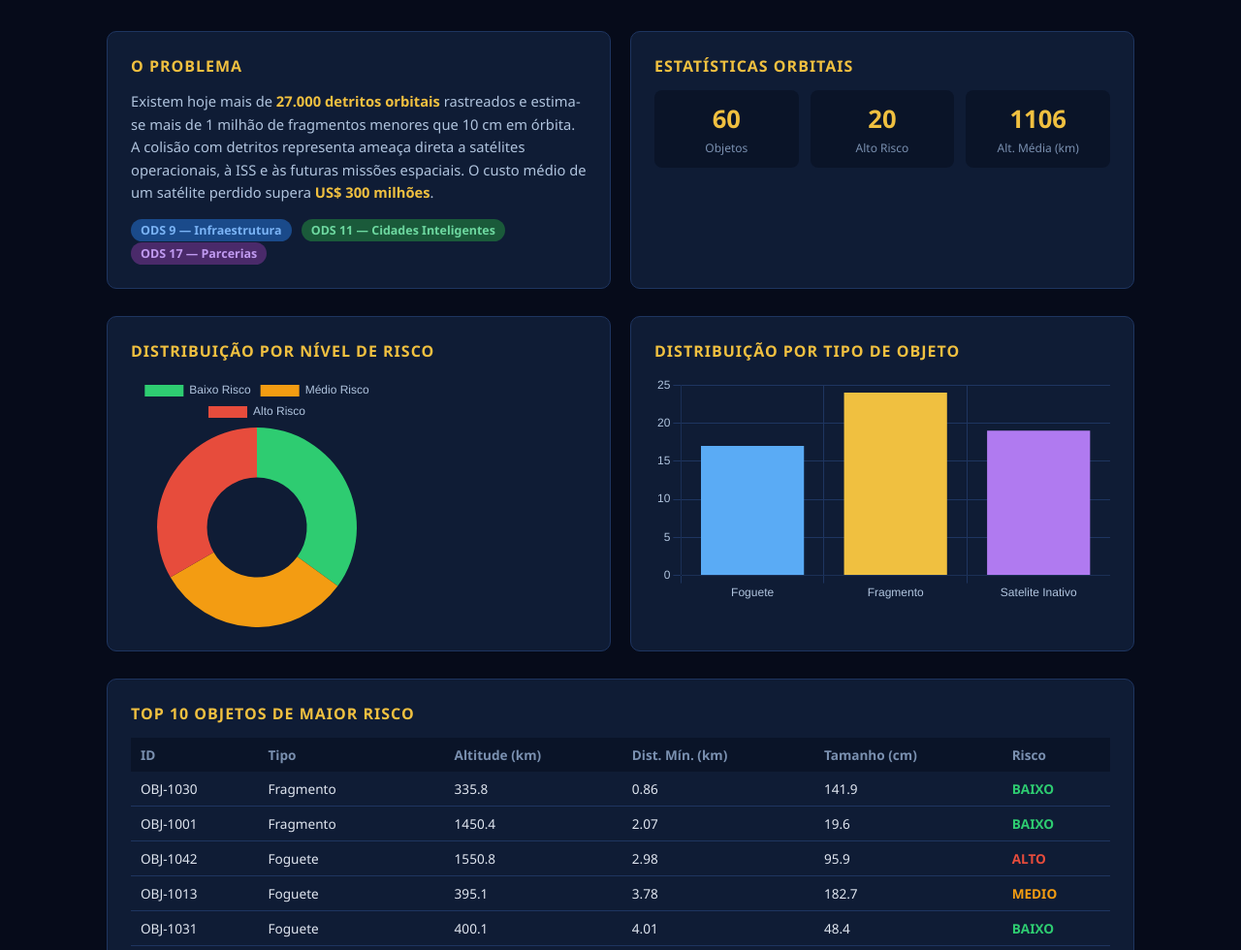
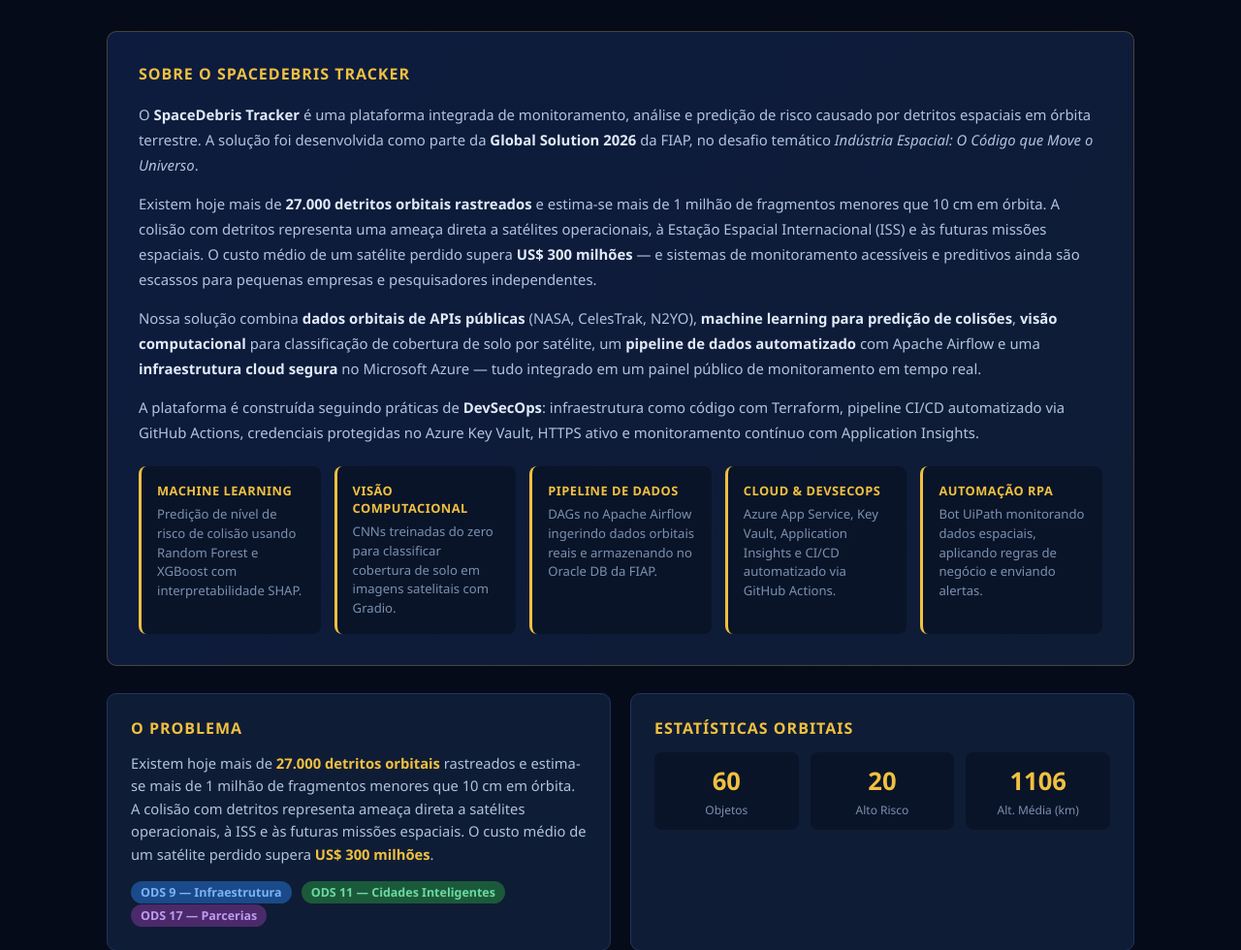
Before and after one commit to FelipeHeilmann/space-debris, a Flask app: page / in a window 1280 px wide. Shown: the part 135-1115 px from the top of the page at 97% size. Run offline with Flask 3, Linux system fonts and the light colour scheme.

Commit message:
feat(sdtcc): add detailed project description section to dashboard

```diff
--- a/sdtcc/app/templates/index.html
+++ b/sdtcc/app/templates/index.html
@@ -57,6 +57,16 @@
     .risco-baixo  { color: #2ecc71; font-weight: bold; }
 
     footer { text-align: center; padding: 24px; color: #4a6080; font-size: 0.8rem; border-top: 1px solid #1e3560; }
+
+    .about { background: linear-gradient(135deg, #0d1b3e, #0f1c35); border: 1px solid #f0c04040; border-radius: 10px; padding: 32px; margin-bottom: 28px; }
+    .about h2 { color: #f0c040; font-size: 1rem; text-transform: uppercase; letter-spacing: 1px; margin-bottom: 18px; }
+    .about p { color: #b0c4de; font-size: 0.93rem; line-height: 1.75; margin-bottom: 14px; }
+    .about p:last-child { margin-bottom: 0; }
+    .about strong { color: #e0eaf8; }
+    .pillars { display: grid; grid-template-columns: repeat(auto-fit, minmax(180px, 1fr)); gap: 14px; margin-top: 22px; }
+    .pillar { background: #0a1428; border-radius: 8px; padding: 16px; border-left: 3px solid #f0c040; }
+    .pillar h3 { color: #f0c040; font-size: 0.8rem; text-transform: uppercase; letter-spacing: 0.5px; margin-bottom: 6px; }
+    .pillar p { color: #7a90b0; font-size: 0.82rem; line-height: 1.5; margin: 0; }
   </style>
 </head>
 <body>
@@ -67,6 +77,57 @@
 </header>
 
 <div class="container">
+
+  <!-- Sobre o Projeto -->
+  <div class="about">
+    <h2>Sobre o SpaceDebris Tracker</h2>
+    <p>
+      O <strong>SpaceDebris Tracker</strong> é uma plataforma integrada de monitoramento, análise e predição
+      de risco causado por detritos espaciais em órbita terrestre. A solução foi desenvolvida como parte da
+      <strong>Global Solution 2026</strong> da FIAP, no desafio temático <em>Indústria Espacial: O Código que Move o Universo</em>.
+    </p>
+    <p>
+      Existem hoje mais de <strong>27.000 detritos orbitais rastreados</strong> e estima-se mais de 1 milhão de
+      fragmentos menores que 10 cm em órbita. A colisão com detritos representa uma ameaça direta a satélites
+      operacionais, à Estação Espacial Internacional (ISS) e às futuras missões espaciais. O custo médio de um
+      satélite perdido supera <strong>US$ 300 milhões</strong> — e sistemas de monitoramento acessíveis e preditivos
+      ainda são escassos para pequenas empresas e pesquisadores independentes.
+    </p>
+    <p>
+      Nossa solução combina <strong>dados orbitais de APIs públicas</strong> (NASA, CelesTrak, N2YO),
+      <strong>machine learning para predição de colisões</strong>, <strong>visão computacional</strong> para
+      classificação de cobertura de solo por satélite, um <strong>pipeline de dados automatizado</strong> com
+      Apache Airflow e uma <strong>infraestrutura cloud segura</strong> no Microsoft Azure — tudo integrado em
+      um painel público de monitoramento em tempo real.
+    </p>
+    <p>
+      A plataforma é construída seguindo práticas de <strong>DevSecOps</strong>: infraestrutura como código com
+      Terraform, pipeline CI/CD automatizado via GitHub Actions, credenciais protegidas no Azure Key Vault,
+      HTTPS ativo e monitoramento contínuo com Application Insights.
+    </p>
+    <div class="pillars">
+      <div class="pillar">
+        <h3>Machine Learning</h3>
+        <p>Predição de nível de risco de colisão usando Random Forest e XGBoost com interpretabilidade SHAP.</p>
+      </div>
+      <div class="pillar">
+        <h3>Visão Computacional</h3>
+        <p>CNNs treinadas do zero para classificar cobertura de solo em imagens satelitais com Gradio.</p>
+      </div>
+      <div class="pillar">
+        <h3>Pipeline de Dados</h3>
+        <p>DAGs no Apache Airflow ingerindo dados orbitais reais e armazenando no Oracle DB da FIAP.</p>
+      </div>
+      <div class="pillar">
+        <h3>Cloud & DevSecOps</h3>
+        <p>Azure App Service, Key Vault, Application Insights e CI/CD automatizado via GitHub Actions.</p>
+      </div>
+      <div class="pillar">
+        <h3>Automação RPA</h3>
+        <p>Bot UiPath monitorando dados espaciais, aplicando regras de negócio e enviando alertas.</p>
+      </div>
+    </div>
+  </div>
 
   <!-- Problema + ODS -->
   <div class="grid">
```
